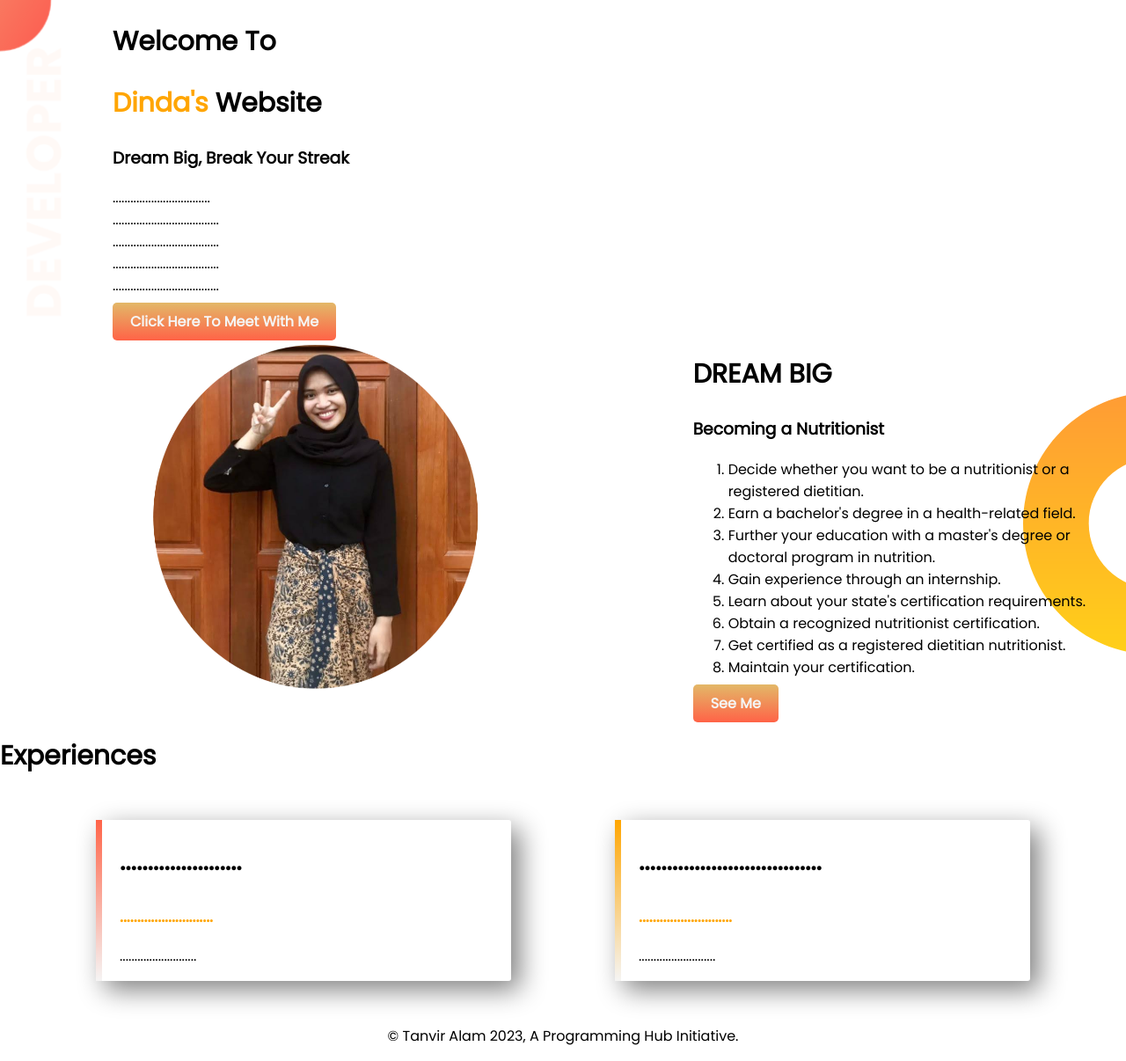
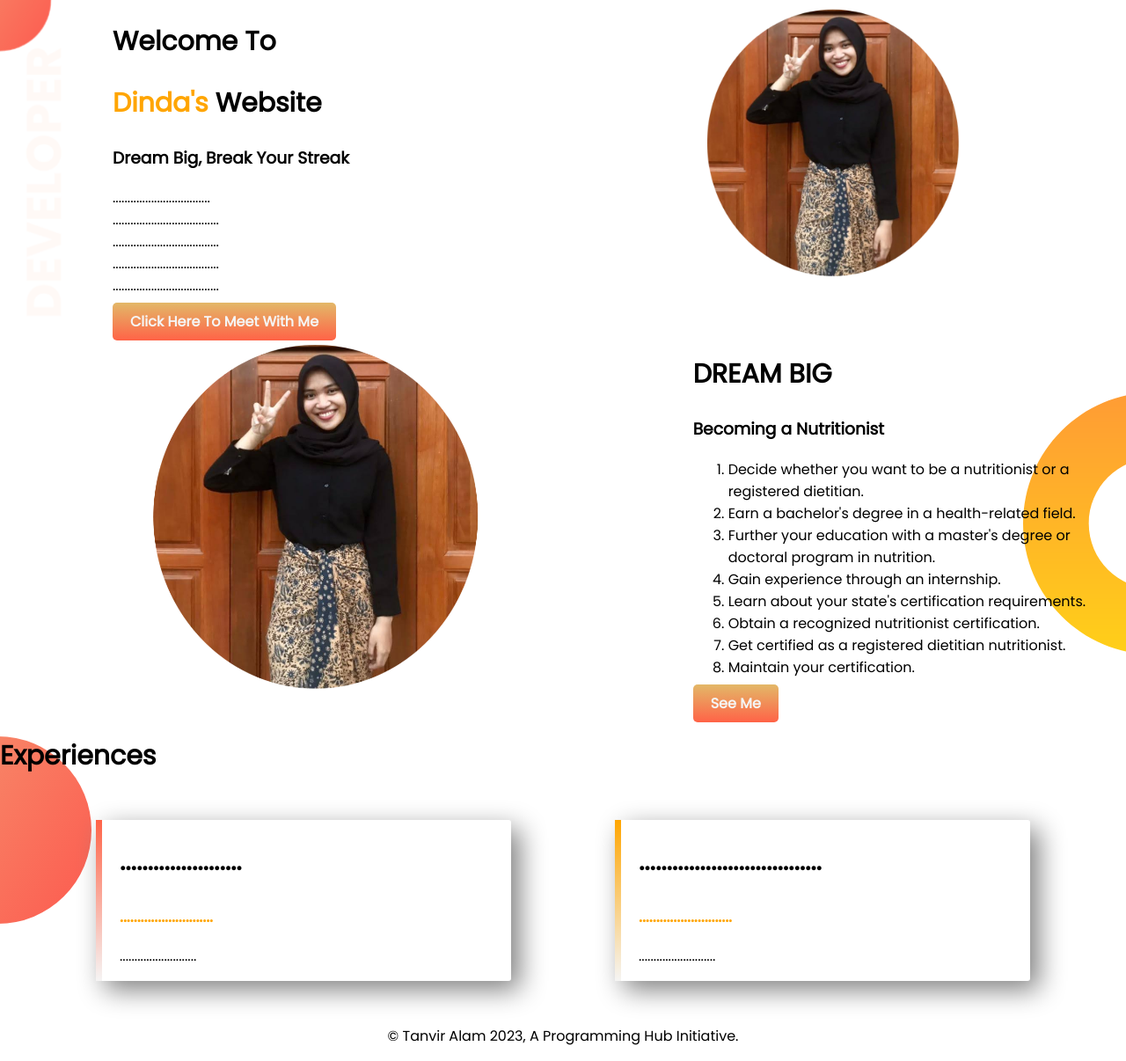
Before and after one commit to Tanviralam007/Portfolio-of-Dinda, a plain HTML site: page index.html in a window 1280 px wide. Shown: the whole page at 88% size. Drawn offline with Linux system fonts and the light colour scheme; the site is published under a folder, as on GitHub Pages, so addresses that start at the root find nothing.

Commit message:
dot addition

```diff
--- a/Style.css
+++ b/Style.css
@@ -55,7 +55,7 @@ h1 {
 }
 
 .Experience-Area {
-    background-image: url(/Imgs/exp-bg.png);
+    background-image: url(./Imgs/exp-bg.png);
     background-repeat: no-repeat;
 }
 
--- a/index.html
+++ b/index.html
@@ -29,7 +29,7 @@
                 Here To Meet With Me</a>
         </div>
         <div class="Half-width">
-            <img src="/Imgs/Victory.png" alt="">
+            <img src="./Imgs/Victory.png" alt="">
         </div>
     </section>
 
```
